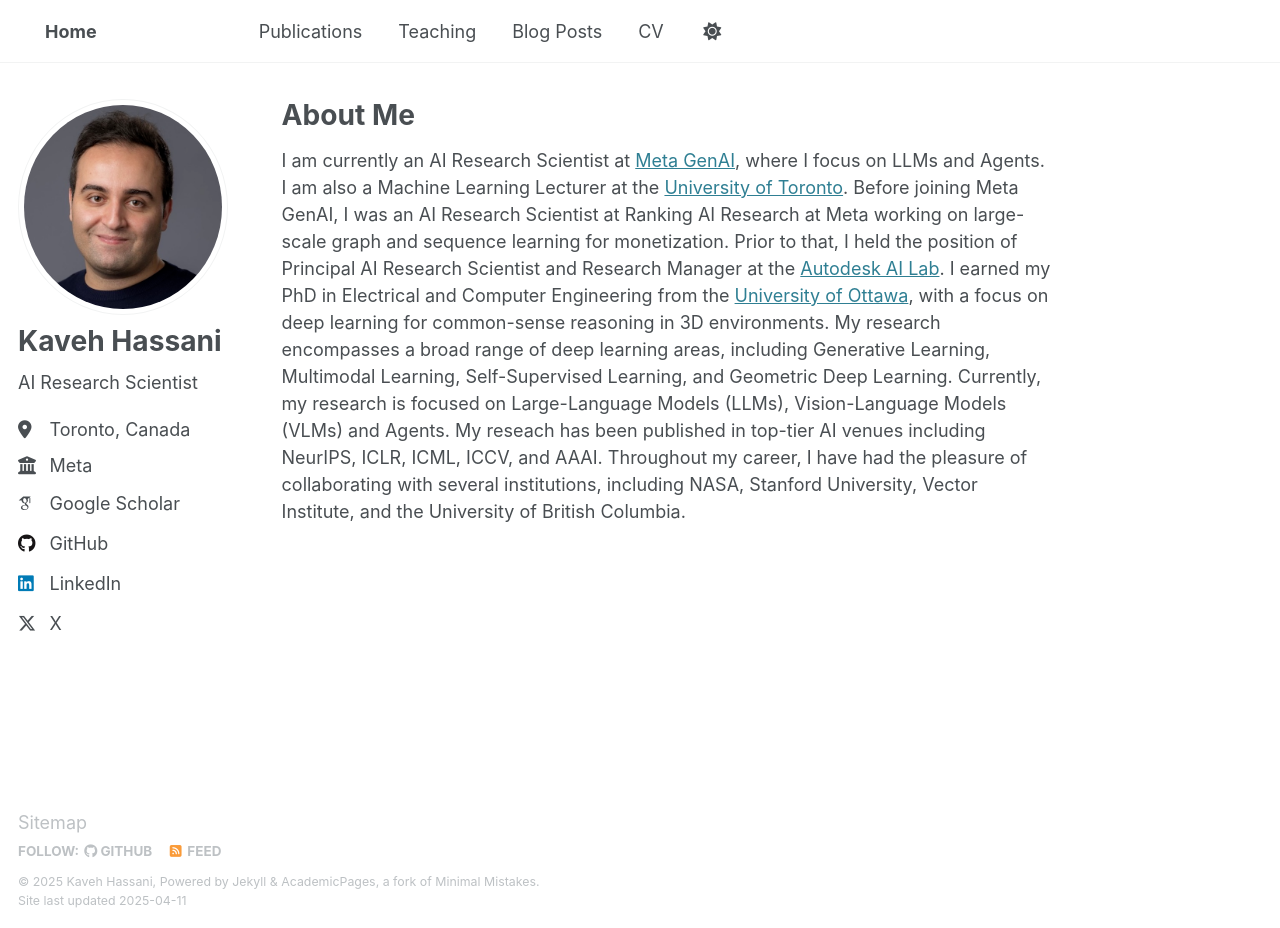
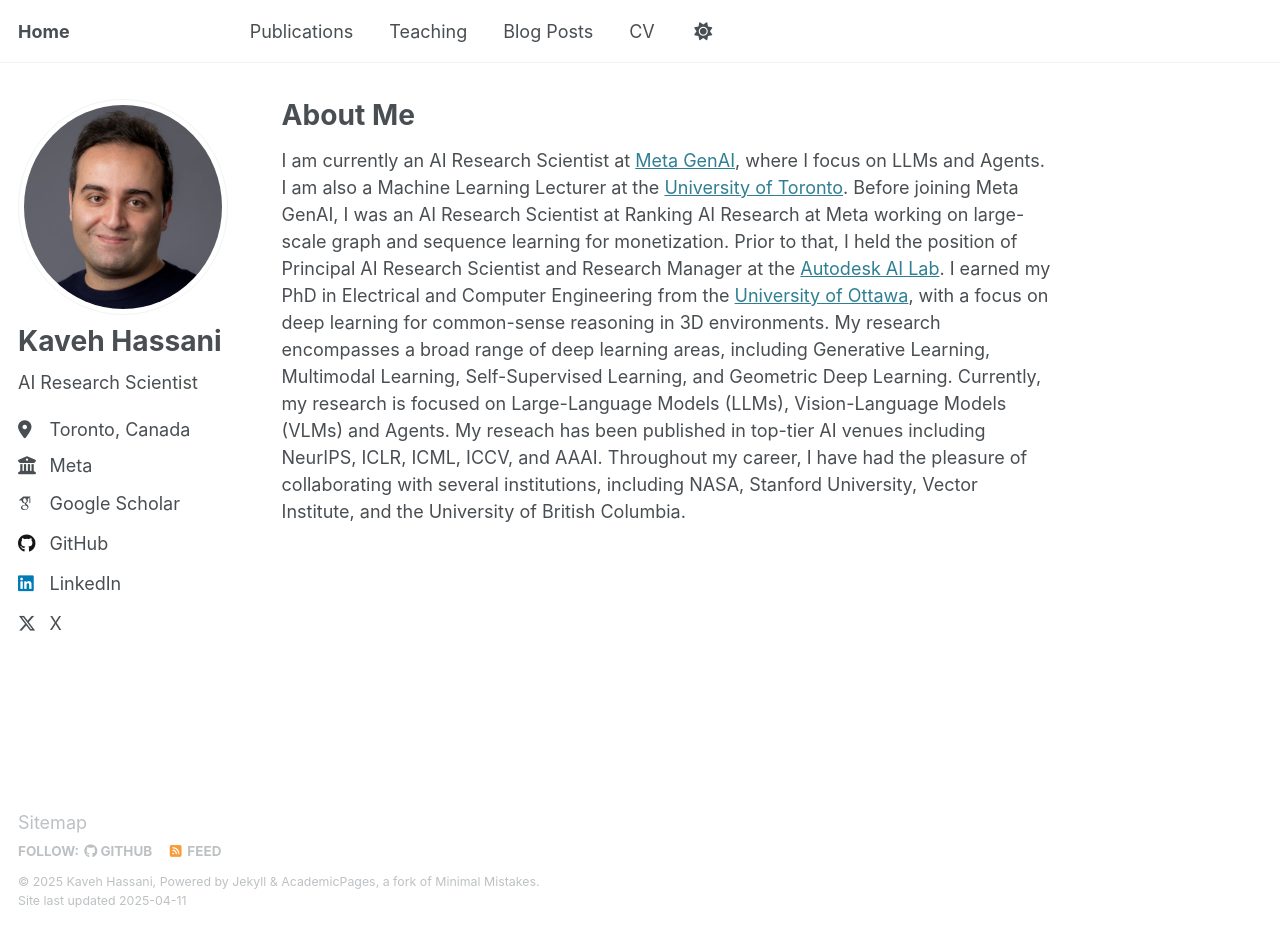
Before and after one commit to kavehhassani/kavehhassani.github.io, a Jekyll site: the page built from _pages/about.md, in a window 1280 px wide and 928 px high. Built offline with Jekyll 4.4.1, drawn with Linux system fonts in a browser that asks for light colours; some web fonts are replaced.

Commit message:
Update _masthead.scss

```diff
--- a/_sass/layout/_masthead.scss
+++ b/_sass/layout/_masthead.scss
@@ -61,8 +61,7 @@
   white-space: nowrap;
 
   &--lg {
-    padding-right: 7em;
-    padding-left: 1.5em;
+    padding-right: 8em;
     // padding-right: 2em;
     font-weight: 700;
   }
```
